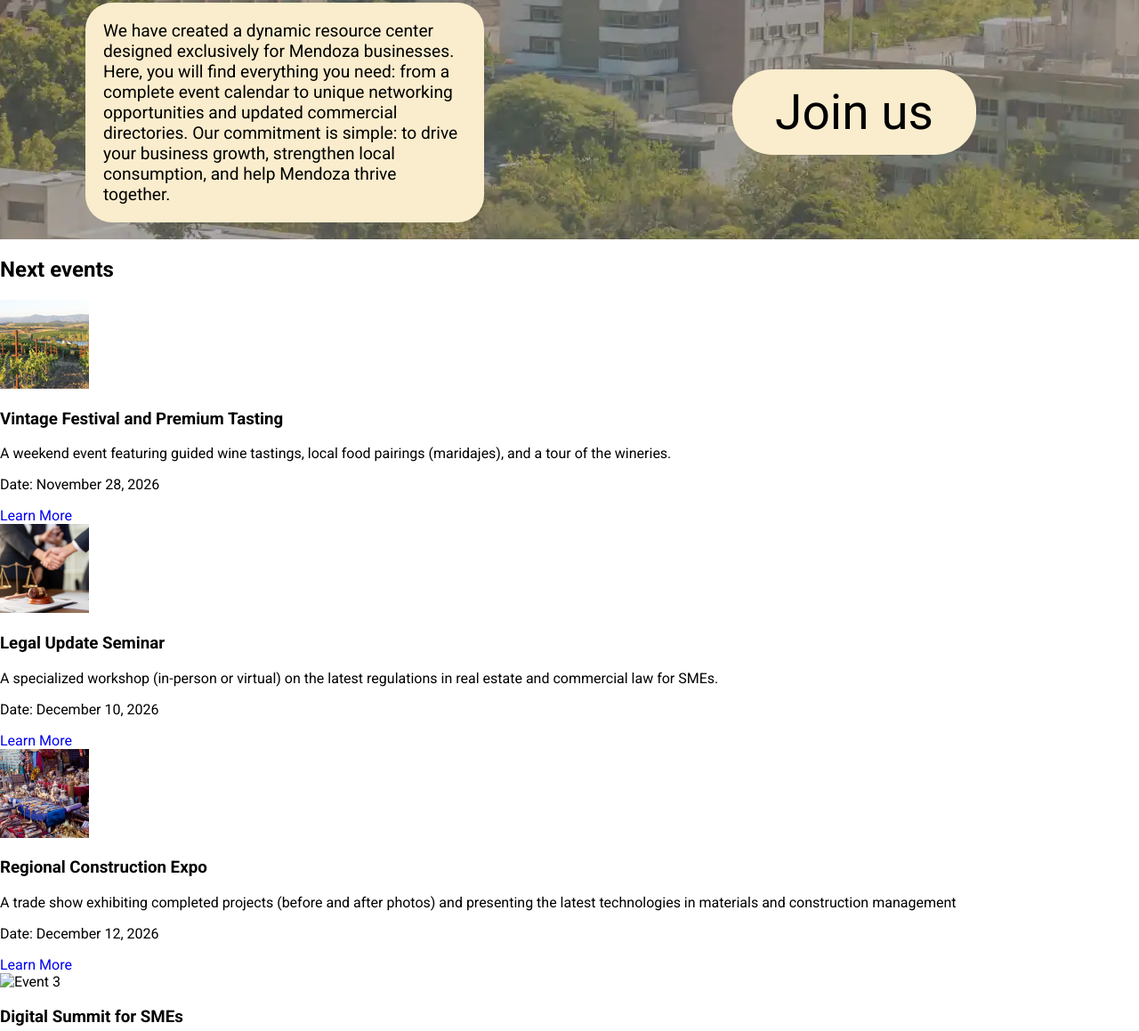
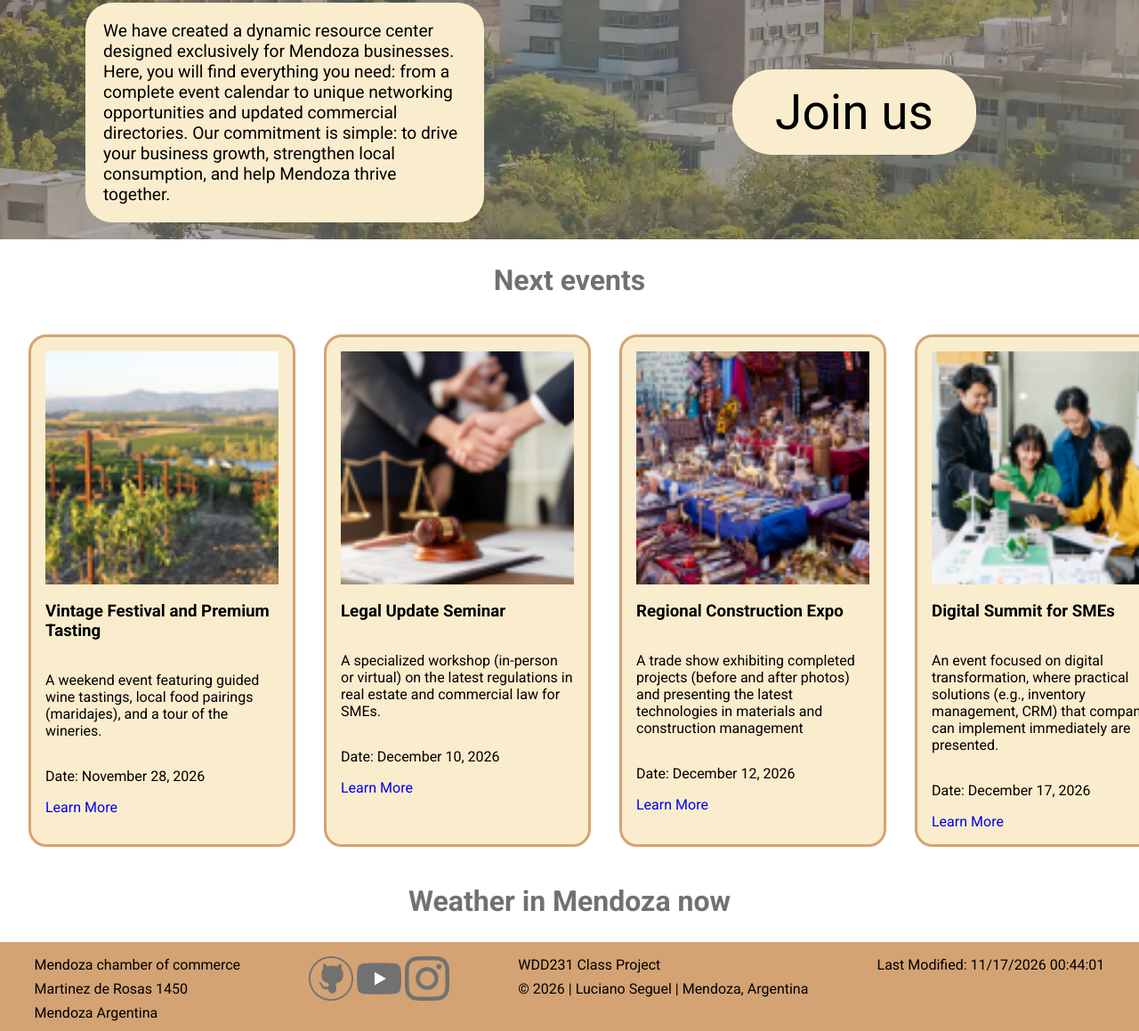
Before and after one commit to lucianoseguel/wdd231, a plain HTML site: page chamber/index.html in a window 1280 px wide. Shown: the part 371-1530 px from the top of the page at 89% size. Drawn offline with Linux system fonts and the light colour scheme; no server answers.

Commit message:
finish next events

```diff
--- a/chamber/index.html
+++ b/chamber/index.html
@@ -65,9 +65,9 @@
                 consumption, and help Mendoza thrive together.</p>
             <a href="join.html">Join us</a>
         </section>
-        <section id="event-section">
+        <section class="event-section">
             <h2>Next events</h2>
-            <div id="event-container">
+            <div class="event-container">
                 <div>
                     <img src="images/Bodegas del Valle.png" alt="Event 1">
                     <h3>Vintage Festival and Premium Tasting</h3>
@@ -84,14 +84,14 @@
                     <a href="#">Learn More</a>
                 </div>
                 <div>
-                    <img src="images/Artesanías del Norte.png" alt="Event 3">
+                    <img src="images/Artesanías del Norte.png" alt="Event 5">
                     <h3>Regional Construction Expo</h3>
                     <p>A trade show exhibiting completed projects (before and after photos) and presenting the latest technologies in materials and construction management</p>
                     <p>Date: December 12, 2026</p>
                     <a href="#">Learn More</a>
                 </div>
                 <div>
-                    <img src="images/event3.jpg" alt="Event 3">
+                    <img src="images/TecnoSoluciones IT.png" alt="Event 4">
                     <h3>Digital Summit for SMEs</h3>
                     <p>An event focused on digital transformation, where practical solutions (e.g., inventory management, CRM) that companies can implement immediately are presented.</p>
                     <p>Date: December 17, 2026</p>
--- a/chamber/scripts/weather.js
+++ b/chamber/scripts/weather.js
@@ -36,9 +36,11 @@ async function weatherTable(){
     const weatherIcon = document.createElement('img')
     weatherIcon.src = `https://openweathermap.org/payload/api/media/file/${weather.icon}.png`
     weatherIcon.alt = weather.description
-
+    //Get only the temperature from the API and create a p element to display it
     const weatherTemperature = document.createElement('p')
     weatherTemperature.textContent = `${weather.temp}`
+
+
 
 
     const weatherInfo = document.createElement('div')
@@ -52,6 +54,8 @@ async function weatherTable(){
         <p>Humidity: ${weather.humidity}</p>
         <p>Pressure: ${weather.pressure}</p>
     `
+
+
 
     weatherContainer.appendChild(weatherIcon)
     weatherContainer.appendChild(weatherTemperature)
--- a/chamber/styles/index.css
+++ b/chamber/styles/index.css
@@ -68,10 +68,46 @@
  *               EVENTS SECTION
  *---------------------------------------------**/
 
- .event-section{
-display: grid;
-grid-template-rows: 1fr 1fr;
-grid-template-columns: 1fr;
+
+
+.event-section {
+    display: flex;
+    flex-direction: column;
+    justify-content: center;
+    align-items: center;
+    margin: auto;
+}
+
+.event-section h2 {
+    display: flex;
+    flex-direction: row;
+    text-align: center;
+    color: var(--alternative_font_color--);
+    font-size: 2rem;
+}
+
+.event-container{
+display: flex;
+flex-direction: row;
+max-width: 100vw;
+
+gap: 2em;
+padding: 1em 2em;
+margin: auto;
+overflow: scroll;
+
+}
+
+.event-container div{
+display: flex;
+flex-direction: column;
+min-width: 300px;
+max-width: 300px;
+
+padding: 1em;
+border: var(--primary_color--) 3px solid;
+background-color: var(--background_color--);
+border-radius: 20px;
 
 }
 
@@ -109,7 +145,7 @@ grid-template-columns: 1fr;
     background-color: var(--background_color--);
     border-radius: 20px;
     margin: 2em 0;
-    height:fit-content;
+    height: fit-content;
     border: 3px solid var(--primary_color--);
     overflow: hidden;
 }
@@ -119,10 +155,12 @@ grid-template-columns: 1fr;
     width: 150px;
 
 }
-.weather-container > p{
-font-size: 30px;
+
+.weather-container>p {
+    font-size: 30px;
 
 }
+
 .weather-info {
     grid-row-start: 1;
     grid-row-end: 3;
```
